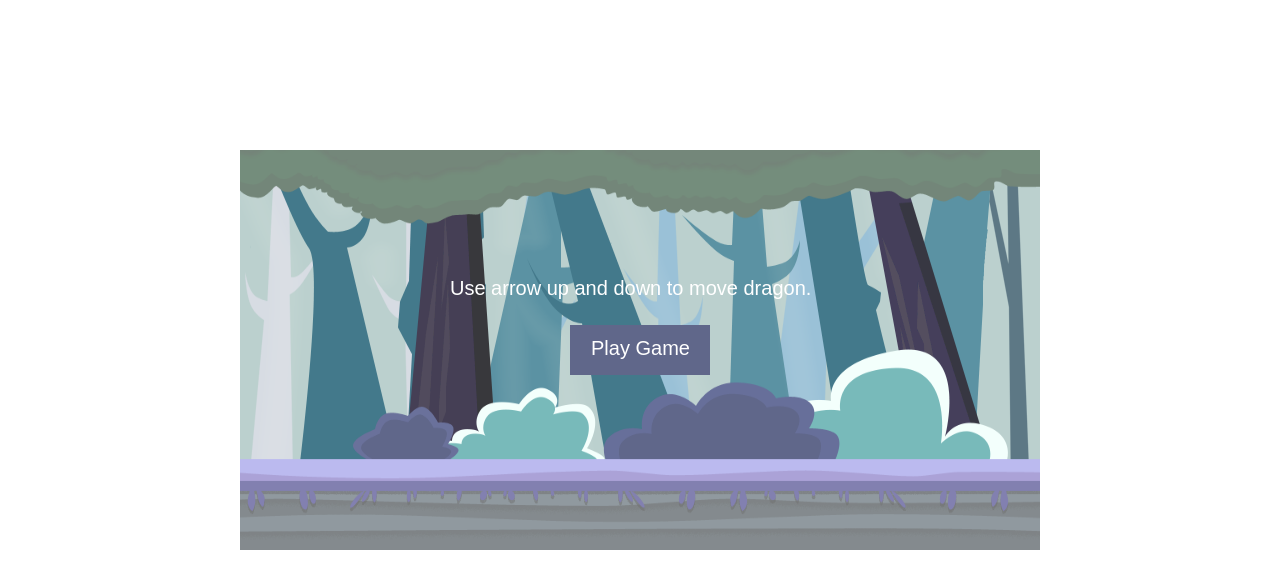
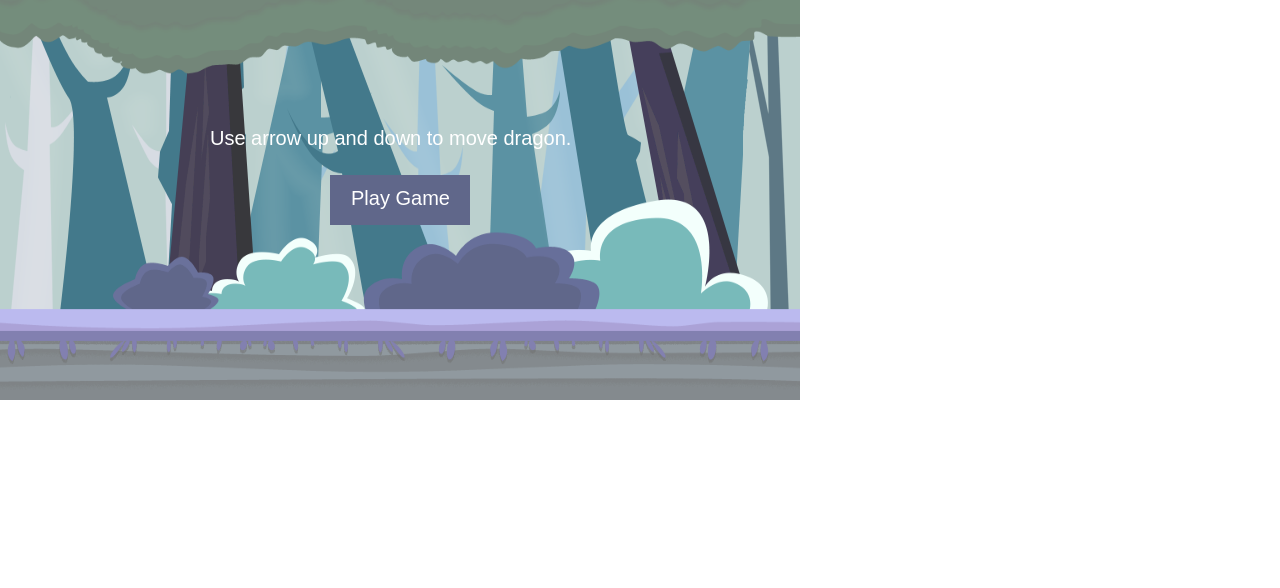
Before and after one commit to revze/endless-fly-dragon, a plain HTML site: page index.html in a window 1280 px wide. Drawn offline with Linux system fonts and the light colour scheme.

```diff
--- a/css/game.css
+++ b/css/game.css
@@ -1,10 +1,6 @@
 body{
   margin: 0;
-  display: flex;
-  justify-content: center;
-  align-items: center;
 }
 canvas {
-  margin-top: 150px;
   display: block;
 }
```
